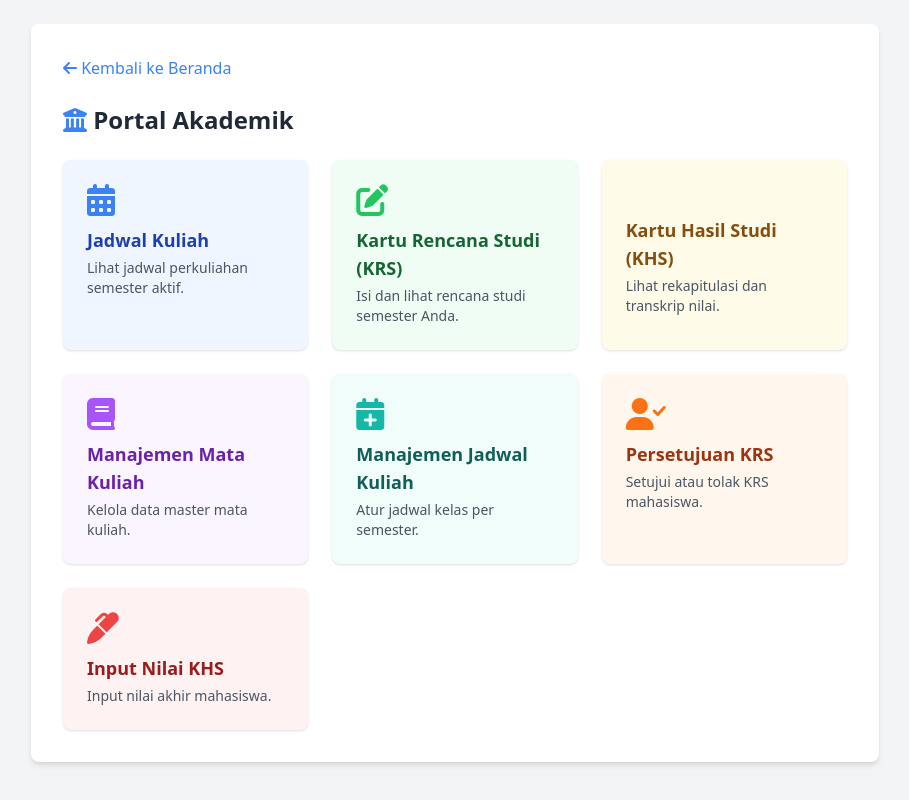
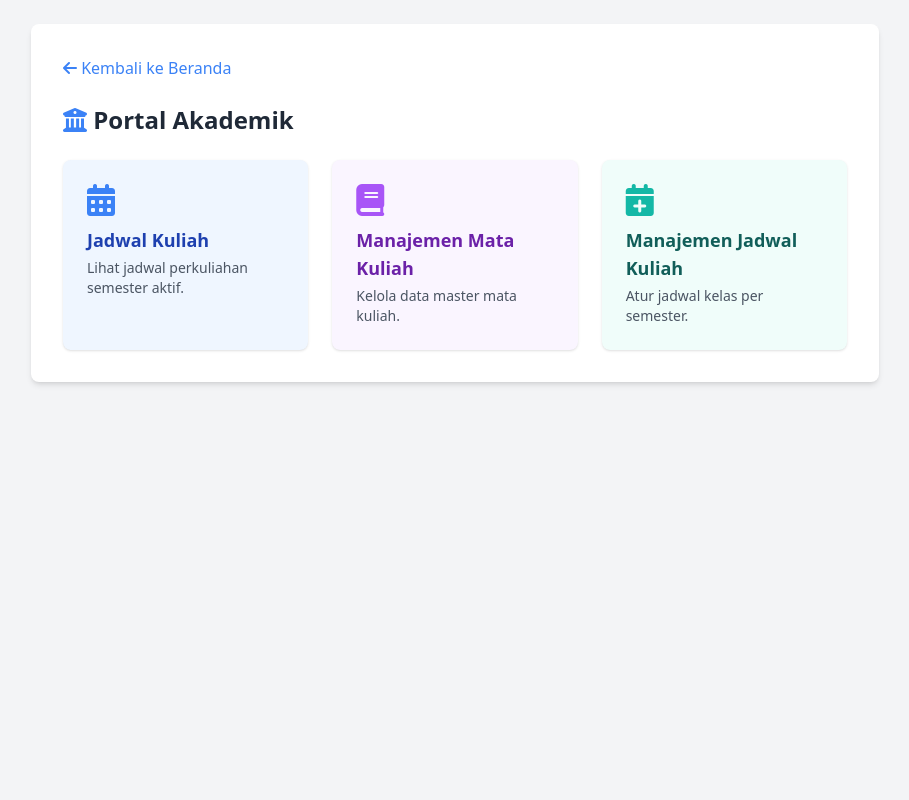
Before and after one commit to Naufal-hmy/pendidikan, a PHP site: page /akademik.php in a window 1280 px wide. Shown: the whole page, without its empty margins (185-1094 px from the left). Run offline with PHP 8.4, Linux system fonts and the light colour scheme; a user stored in the database is signed in; some libraries are stand-ins or nearby versions.

Commit message:
Add files via upload

```diff
--- a/pendidikan_app/akademik.php
+++ b/pendidikan_app/akademik.php
@@ -27,17 +27,9 @@ if (!isset($_SESSION['login'])) {
                     <p class="text-gray-600 text-sm mt-1">Lihat jadwal perkuliahan semester aktif.</p>
                 </a>
 
-                <a href="krs.php" class="block p-6 bg-green-50 hover:bg-green-100 rounded-lg shadow transition">
-                    <i class="fas fa-edit fa-2x text-green-500"></i>
-                    <h3 class="font-bold text-lg text-green-800 mt-2">Kartu Rencana Studi (KRS)</h3>
-                    <p class="text-gray-600 text-sm mt-1">Isi dan lihat rencana studi semester Anda.</p>
-                </a>
 
-                <a href="khs.php" class="block p-6 bg-yellow-50 hover:bg-yellow-100 rounded-lg shadow transition">
-                    <i class="fas fa-poll-result fa-2x text-yellow-500"></i>
-                    <h3 class="font-bold text-lg text-yellow-800 mt-2">Kartu Hasil Studi (KHS)</h3>
-                    <p class="text-gray-600 text-sm mt-1">Lihat rekapitulasi dan transkrip nilai.</p>
-                </a>
+
+
 
 
                 <?php if ($_SESSION['role'] === 'admin'): // Menu ini khusus untuk admin ?>
@@ -53,17 +45,9 @@ if (!isset($_SESSION['login'])) {
                         <p class="text-gray-600 text-sm mt-1">Atur jadwal kelas per semester.</p>
                     </a>
 
-                    <a href="persetujuan_krs.php" class="block p-6 bg-orange-50 hover:bg-orange-100 rounded-lg shadow transition">
-                        <i class="fas fa-user-check fa-2x text-orange-500"></i>
-                        <h3 class="font-bold text-lg text-orange-800 mt-2">Persetujuan KRS</h3>
-                        <p class="text-gray-600 text-sm mt-1">Setujui atau tolak KRS mahasiswa.</p>
-                    </a>
 
-                    <a href="input_nilai.php" class="block p-6 bg-red-50 hover:bg-red-100 rounded-lg shadow transition">
-                        <i class="fas fa-marker fa-2x text-red-500"></i>
-                        <h3 class="font-bold text-lg text-red-800 mt-2">Input Nilai KHS</h3>
-                        <p class="text-gray-600 text-sm mt-1">Input nilai akhir mahasiswa.</p>
-                    </a>
+
+
                 <?php endif; ?>
             </div>
         </div>
```
